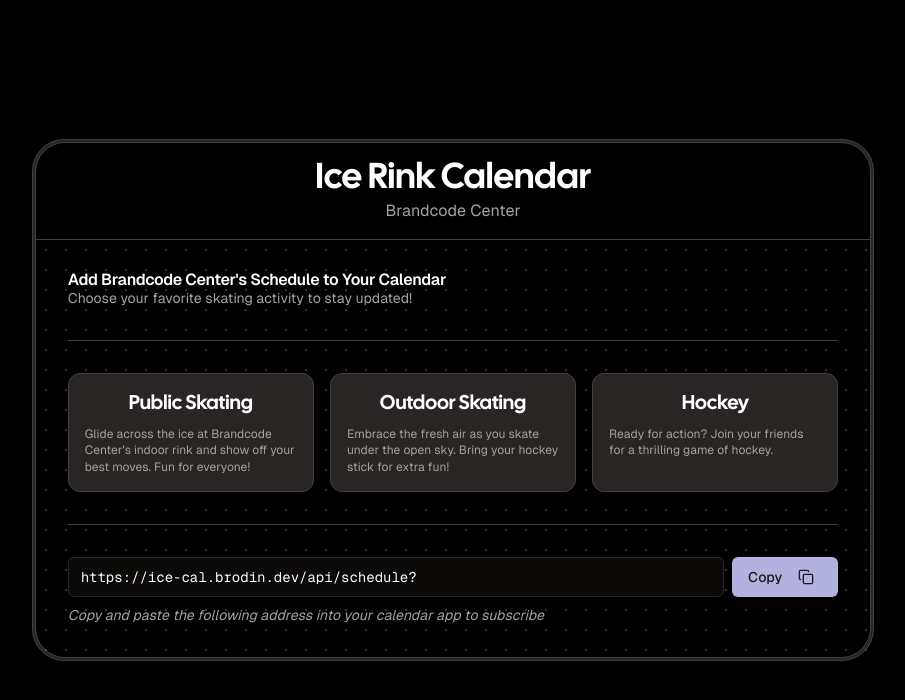
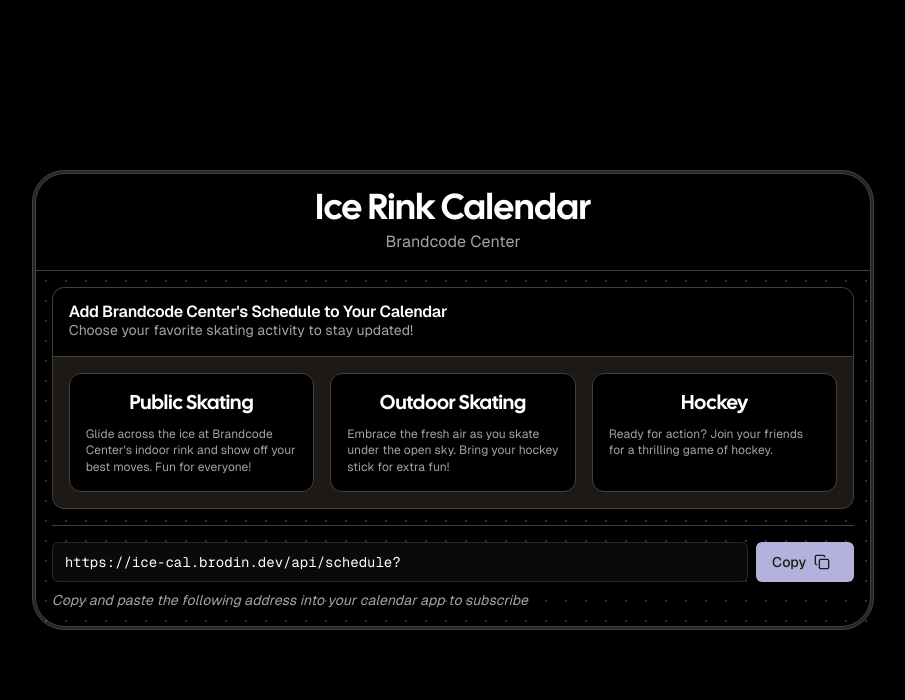
Before and after one commit to NathanBrodin/ice-cal, a Next.js app: page / in a window 1280 px wide. Shown: the top 700 px of the page, without its empty margins (187-1092 px from the left). Built offline with nearby package versions, Linux system fonts and the light colour scheme.

Commit message:
feat: small redesign

```diff
--- a/app/page.tsx
+++ b/app/page.tsx
@@ -1,5 +1,4 @@
-import { Button } from "@/components/ui/button";
-import { CopyIcon } from "@/components/ui/copy";
+import CopyButton from "@/components/copy-button";
 import { Input } from "@/components/ui/input";
 import { Separator } from "@/components/ui/separator";
 import { BookingType } from "@/lib/schedule";
@@ -46,9 +45,10 @@ export default async function Home({ searchParams }: Props) {
             <p className="text-stone-400">Brandcode Center</p>
           </div>
           <Separator className="bg-stone-700 mt-4" />
-          <div className="w-full h-full relative p-8 flex flex-col gap-8">
+          <div className="w-full h-full relative p-4 flex flex-col gap-4">
             <div className="absolute pointer-events-none z-0 inset-0 h-full w-full  bg-[radial-gradient(#ffffff33_1px,transparent_1px)] [background-size:20px_20px]"></div>
-            <div className="z-10">
+            <div className="z-10 bg-stone-900 rounded-xl border border-stone-700">
+              <div className="z-10 p-4 bg-black overflow-clip rounded-t-xl">
                 <h2 className="text-md font-semibold leading-none tracking-tight">
                   Add Brandcode Center&apos;s Schedule to Your Calendar
                 </h2>
@@ -57,10 +57,10 @@ export default async function Home({ searchParams }: Props) {
                 </p>
               </div>
               <Separator className="bg-stone-700 z-10" />
-            <div className="grid grid-cols-3 gap-4 z-10">
+              <div className="grid grid-cols-1 sm:grid-cols-3 gap-4 z-10 p-4">
                 <Link
                   href={`?${getUpdatedSearchParams(BookingType.PUBLIC_SKATING)}`}
-                className={`rounded-xl border border-stone-700 bg-stone-800 flex flex-col items-center p-4 transition-colors hover:bg-stone-700
+                  className={`rounded-xl border border-stone-700 bg-black flex flex-col items-center p-4 transition-colors hover:bg-stone-900
                         ${selectedTypes.includes(BookingType.PUBLIC_SKATING) ? "ring-1 ring-[#b3b1de] bg-stone-700" : ""}`}
                 >
                   <h3 className="font-display text-xl mb-2">Public Skating</h3>
@@ -71,7 +71,7 @@ export default async function Home({ searchParams }: Props) {
                 </Link>
                 <Link
                   href={`?${getUpdatedSearchParams(BookingType.OUTDOOR_SKATING)}`}
-                className={`rounded-xl border border-stone-700 bg-stone-800 flex flex-col items-center p-4 transition-colors hover:bg-stone-700
+                  className={`rounded-xl border border-stone-700 bg-black flex flex-col items-center p-4 transition-colors hover:bg-stone-900
                         ${selectedTypes.includes(BookingType.OUTDOOR_SKATING) ? "ring-1 ring-[#b3b1de] bg-stone-700" : ""}`}
                 >
                   <h3 className="font-display text-xl mb-2">Outdoor Skating</h3>
@@ -83,7 +83,7 @@ export default async function Home({ searchParams }: Props) {
 
                 <Link
                   href={`?${getUpdatedSearchParams(BookingType.HOCKEY)}`}
-                className={`rounded-xl border border-stone-700 bg-stone-800 flex flex-col items-center p-4 transition-colors hover:bg-stone-700
+                  className={`rounded-xl border border-stone-700 bg-black flex flex-col items-center p-4 transition-colors hover:bg-stone-900
                         ${selectedTypes.includes(BookingType.HOCKEY) ? "ring-1 ring-[#b3b1de] bg-stone-700" : ""}`}
                 >
                   <h3 className="font-display text-xl mb-2">Hockey</h3>
@@ -92,6 +92,7 @@ export default async function Home({ searchParams }: Props) {
                     hockey.
                   </p>
                 </Link>
+              </div>
             </div>
             <Separator className="bg-stone-700 z-10" />
             <div className="z-10 w-full flex flex-col gap-2 ">
@@ -102,9 +103,7 @@ export default async function Home({ searchParams }: Props) {
                   readOnly
                   className="w-full flex-1 focus-visible:ring-none font-mono"
                 />
-                <Button type="button" className="bg-[#b3b1de]">
-                  Copy <CopyIcon />
-                </Button>
+                <CopyButton content={displaySearchParams()} />
               </div>
               <p className="text-sm text-stone-400 italic">
                 Copy and paste the following address into your calendar app to
--- /dev/null
+++ b/components/copy-button.tsx
@@ -0,0 +1,34 @@
+"use client";
+
+import { useState } from "react";
+import { Button } from "./ui/button";
+import { CopyIcon } from "./ui/copy";
+import { AnimatedState } from "./ui/animate-state";
+
+export default function CopyButton({ content }: { content?: string }) {
+  const [copied, setCopied] = useState(false);
+
+  function handleCopied() {
+    if (content) {
+      navigator.clipboard.writeText(content);
+    }
+    setCopied(true);
+
+    setTimeout(() => {
+      setCopied(false);
+    }, 2000);
+  }
+  return (
+    <Button type="button" className="bg-[#b3b1de]" onClick={handleCopied}>
+      <AnimatedState>
+        {copied ? (
+          "Copied!"
+        ) : (
+          <>
+            <span className="hidden sm:flex">Copy</span> <CopyIcon />
+          </>
+        )}
+      </AnimatedState>
+    </Button>
+  );
+}
--- /dev/null
+++ b/components/ui/animate-state.tsx
@@ -0,0 +1,35 @@
+"use client";
+
+import { AnimatePresence, motion } from "framer-motion";
+import React from "react";
+
+const variants = {
+  initial: { opacity: 0, y: -25 },
+  visible: { opacity: 1, y: 0 },
+  exit: { opacity: 0, y: 25 },
+};
+
+export function AnimatedState({ children }: { children: React.ReactNode }) {
+  const getKey = (): string => {
+    if (React.isValidElement(children)) {
+      return children.type.toString();
+    }
+    return children?.toString() ?? "";
+  };
+
+  return (
+    <AnimatePresence mode="popLayout" initial={false}>
+      <motion.div
+        initial="initial"
+        animate="visible"
+        exit="exit"
+        variants={variants}
+        transition={{ type: "spring", duration: 0.3, bounce: 0 }}
+        key={getKey()}
+        className="flex w-full items-center justify-center"
+      >
+        {children}
+      </motion.div>
+    </AnimatePresence>
+  );
+}
```
Lines whose indentation alone changed are shown as unchanged.
